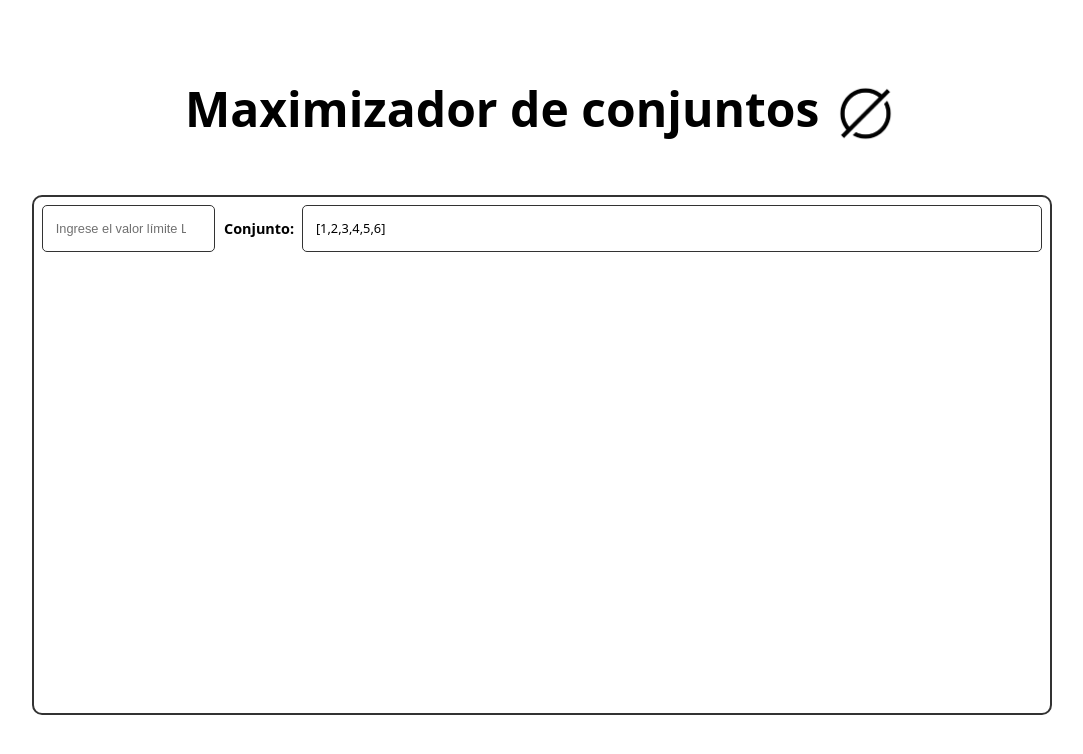
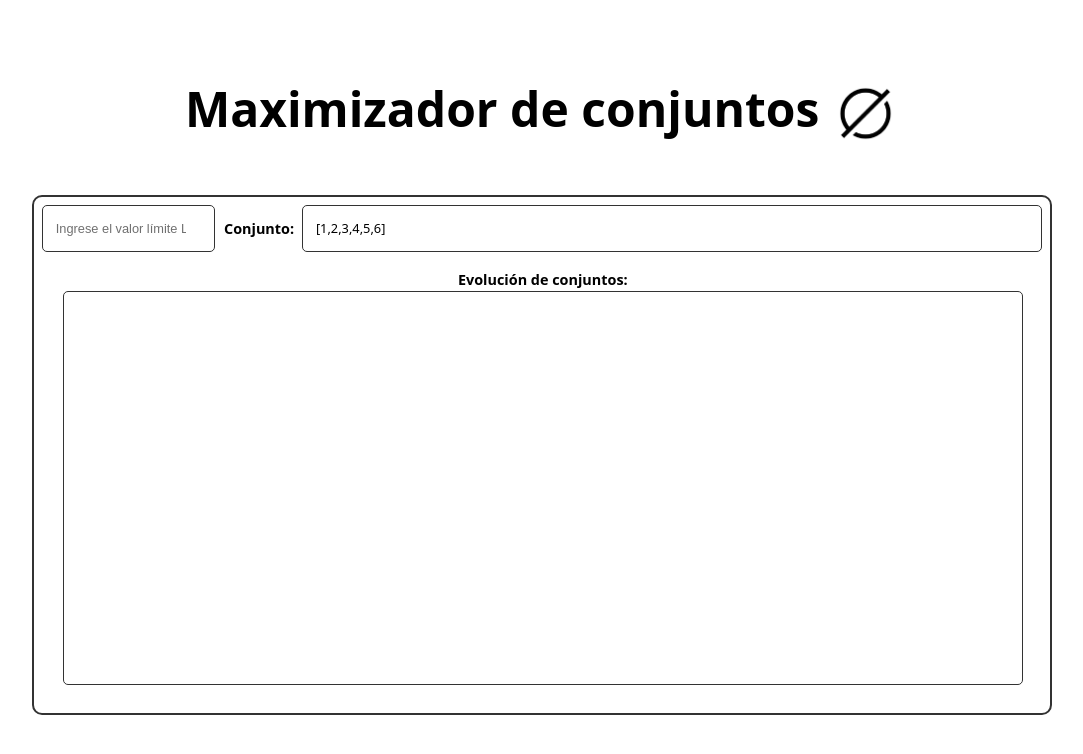
Before and after one commit to HemaniakAE/Tarea02_AnalisisDeAlgoritmos, a React (Vite) app: page / in a window 1280 px wide. Shown: the top 754 px of the page, without its empty margins (98-1181 px from the left). Built offline with nearby package versions, Linux system fonts and the light colour scheme.

Commit message:
Agrega un contenedor en para mostrar la evolución del conjunto

```diff
--- a/src/App.css
+++ b/src/App.css
@@ -54,14 +54,13 @@
   flex-direction: row;
   align-items: center;
   gap: 0.5em;
-
 }
 
 .conjunto-label {
   font-size: 0.9em;
   font-weight: bold;
   color: black;
-  white-space: nowrap; /* evita que se divida en líneas */
+  white-space: nowrap;
 }
 
 .conjunto-container {
@@ -99,6 +98,41 @@
   background: #555;
 }
 
+.evo-wrapper {
+  grid-column: 1;
+  grid-row: 1;
+  width: 60em;
+  height: 26em;
+  margin-left: 1.3em;
+  margin-top: 4em;
+  display: flex;
+  flex-direction: column;
+  align-items: left;
+}
+
+.evo-label {
+  font-size: 0.9em;
+  font-weight: bold;
+  color:#000000;
+}
+
+.evo-container {
+  flex: 1;
+  display: flex;
+  align-items: center;
+  text-align: left;
+  height: 40px;
+  padding: 0.2em 1em;
+  font-size: 0.8em;
+  color:black;
+  background-color: #ffffff;
+  border: 1px solid #333;
+  border-radius: 5px;
+  overflow-x: auto;
+  overflow-y: hidden;
+  white-space: nowrap;
+}
+
 .card {
   padding: 2em;
 }
--- a/src/Components/Container.jsx
+++ b/src/Components/Container.jsx
@@ -13,6 +13,12 @@ function Container() {
                     {conjunto.length > 0 ? JSON.stringify(conjunto) : '-'}
                 </div>
             </div>
+            <div className="evo-wrapper">
+                <label className="evo-label">Evolución de conjuntos:</label>
+                <div className="evo-container">
+                {/*Se supone que aquí irán los conjuntos evolucionando*/}
+                </div>
+            </div>
         </div>
     )
 }
```
